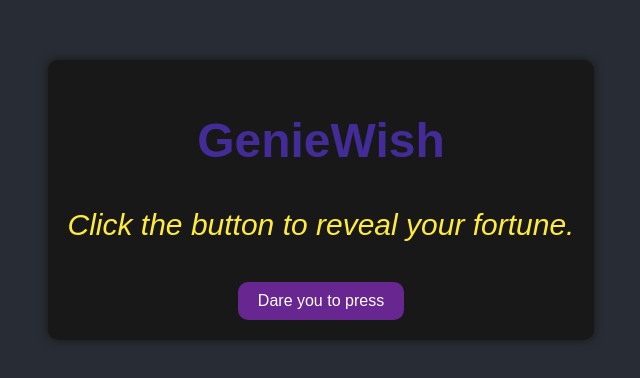
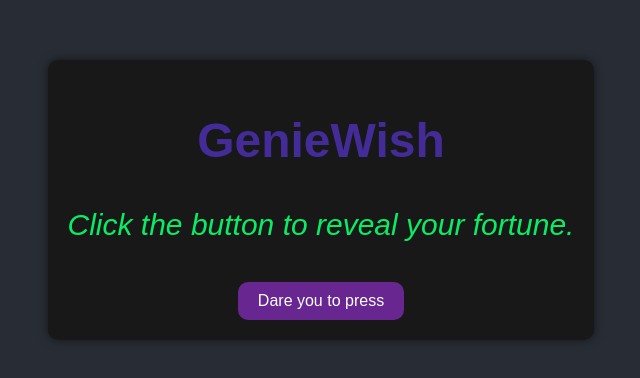
Before and after one commit to Kassyflor3s/Fortune-Teller, a plain HTML site: page index.html in a window 1280 px wide. Shown: the part 200-578 px from the top of the page, without its empty margins (319-959 px from the left). Drawn offline with Linux system fonts and the light colour scheme.

Commit message:
Changed yellow color to green

```diff
--- a/styles.css
+++ b/styles.css
@@ -42,5 +42,5 @@ button:hover {
     margin: 40px 0;
     font-size: 30px;
     font-style: italic;
-    color: #ffeb3b;
+    color: #0aec64;
 }
```
